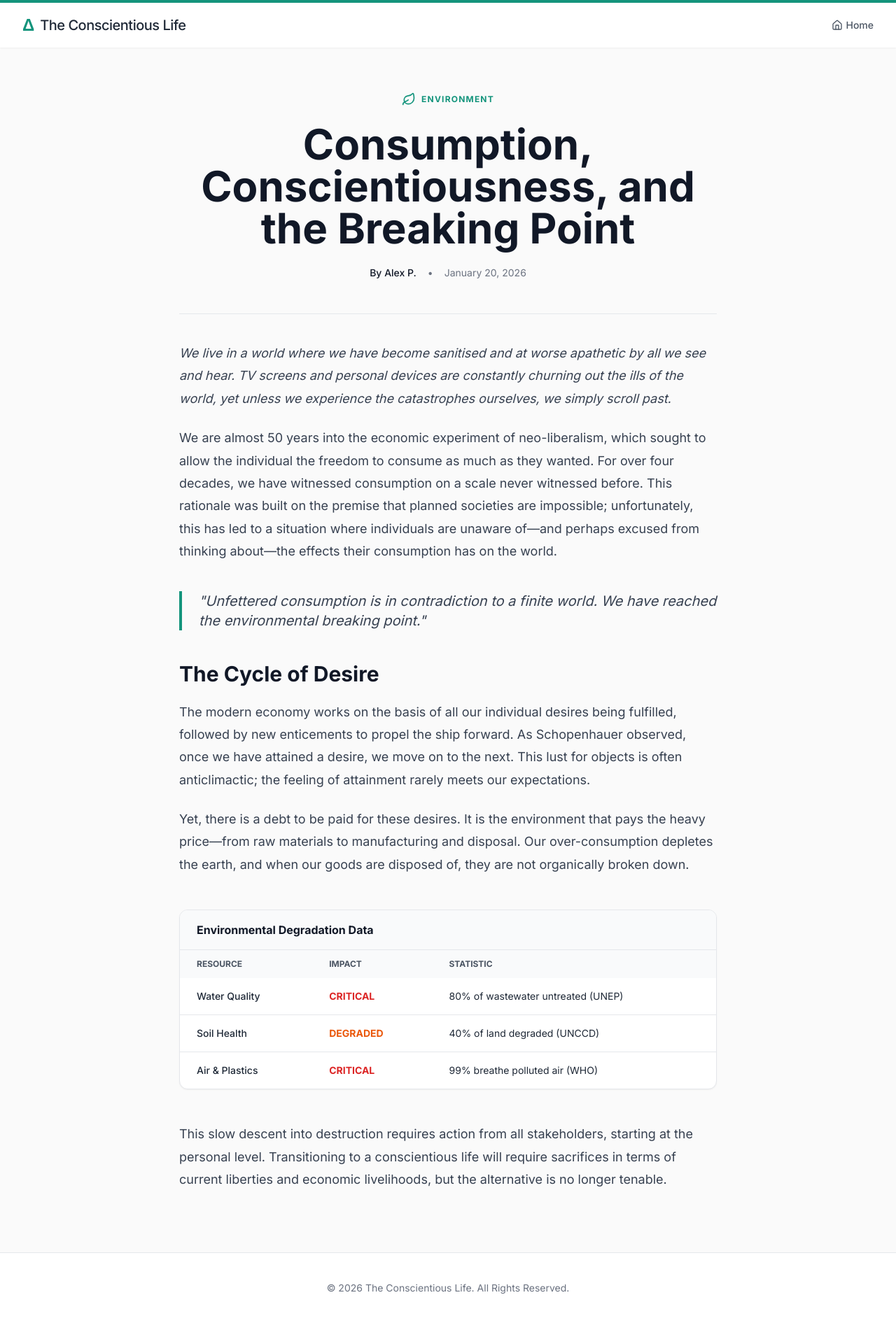
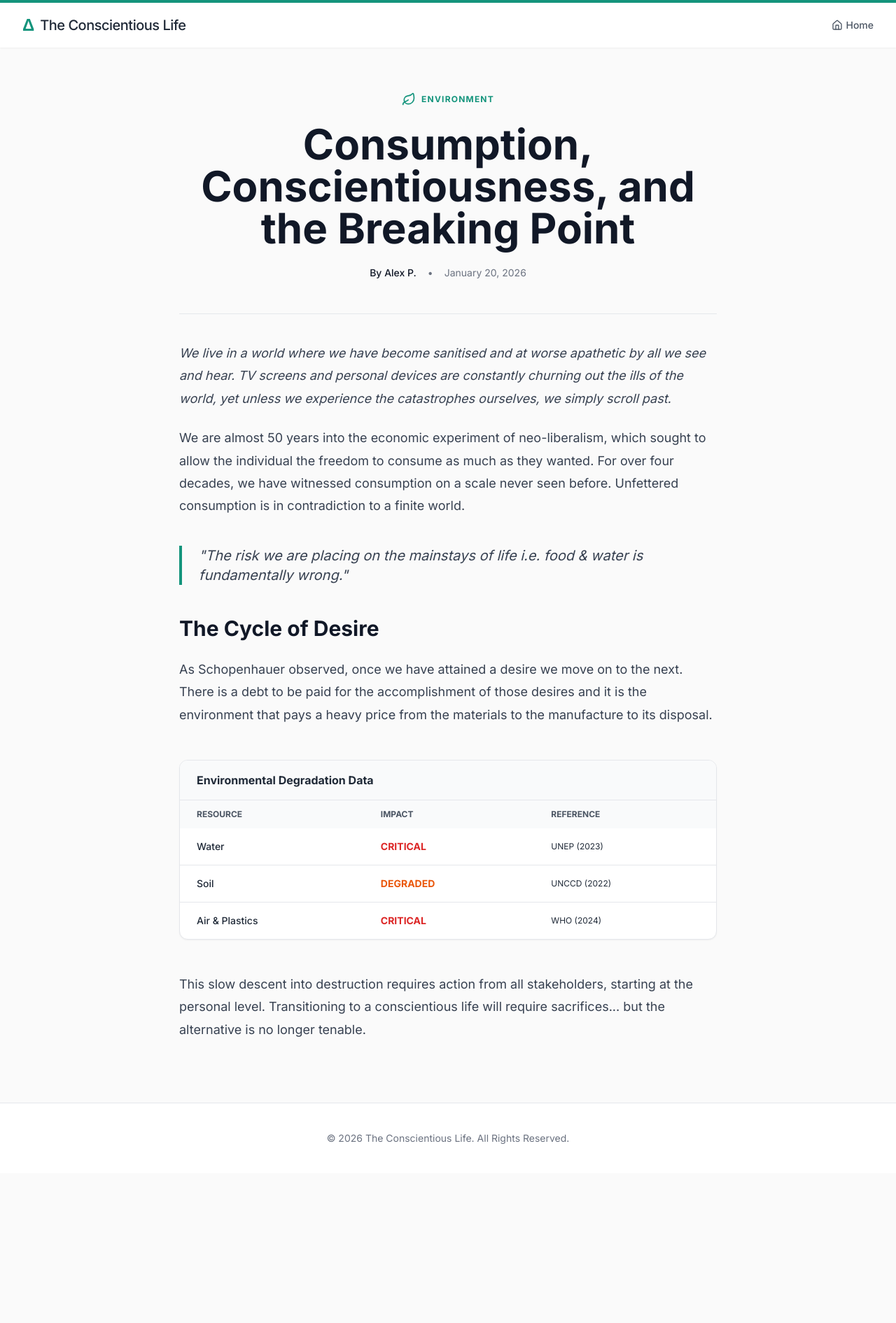
Before and after one commit to theconscientiouslife1-coder/TheCL, a Jekyll site: the page the_environment_main_article.html, which Jekyll copies as it is, in a window 1280 px wide. Shown: the whole page at 70% size. Built offline with Jekyll 4.4.1, drawn with Linux system fonts in a browser that asks for light colours; nearby versions of some CDN libraries; after the commit the page ends 1677 px from its top, so only the background shows below that.

Commit message:
FIX: Ribbon, Table, and Word Content

```diff
--- a/the_environment_main_article.html
+++ b/the_environment_main_article.html
@@ -12,8 +12,8 @@
     <style>
         body { font-family: 'Inter', sans-serif; display: flex; flex-direction: column; min-height: 100vh; }
         .flex-grow { flex-grow: 1; }
-        .article-content h2 { font-size: 1.875rem; font-weight: 700; margin-top: 2.5rem; margin-bottom: 1rem; color: #111827; }
-        .article-content p { margin-bottom: 1.5rem; line-height: 1.8; color: #374151; font-size: 1.125rem; }
+        .article-text h2 { font-size: 1.875rem; font-weight: 700; margin-top: 2.5rem; margin-bottom: 1.25rem; color: #111827; }
+        .article-text p { margin-bottom: 1.5rem; line-height: 1.8; color: #374151; font-size: 1.125rem; }
     </style>
 </head>
 <body class="bg-neutral-50 text-gray-800">
@@ -50,55 +50,51 @@
                     </div>
                 </header>
 
-                <div class="article-content border-t border-gray-200 pt-10">
+                <div class="article-text border-t border-gray-200 pt-10">
                     <p class="text-2xl text-gray-600 italic mb-10 leading-relaxed">
                         We live in a world where we have become sanitised and at worse apathetic by all we see and hear. TV screens and personal devices are constantly churning out the ills of the world, yet unless we experience the catastrophes ourselves, we simply scroll past.
                     </p>
 
-                    <p>We are almost 50 years into the economic experiment of neo-liberalism, which sought to allow the individual the freedom to consume as much as they wanted. For over four decades, we have witnessed consumption on a scale never witnessed before. This rationale was built on the premise that planned societies are impossible; unfortunately, this has led to a situation where individuals are unaware of—and perhaps excused from thinking about—the effects their consumption has on the world.</p>
+                    <p>We are almost 50 years into the economic experiment of neo-liberalism, which sought to allow the individual the freedom to consume as much as they wanted. For over four decades, we have witnessed consumption on a scale never seen before. Unfettered consumption is in contradiction to a finite world.</p>
 
                     <blockquote class="border-l-4 border-[#14947c] pl-6 my-10 italic text-xl text-gray-700">
-                        "Unfettered consumption is in contradiction to a finite world. We have reached the environmental breaking point."
+                        "The risk we are placing on the mainstays of life i.e. food & water is fundamentally wrong."
                     </blockquote>
 
                     <h2>The Cycle of Desire</h2>
-                    <p>The modern economy works on the basis of all our individual desires being fulfilled, followed by new enticements to propel the ship forward. As Schopenhauer observed, once we have attained a desire, we move on to the next. This lust for objects is often anticlimactic; the feeling of attainment rarely meets our expectations.</p>
-
-                    <p>Yet, there is a debt to be paid for these desires. It is the environment that pays the heavy price—from raw materials to manufacturing and disposal. Our over-consumption depletes the earth, and when our goods are disposed of, they are not organically broken down.</p>
+                    <p>As Schopenhauer observed, once we have attained a desire we move on to the next. There is a debt to be paid for the accomplishment of those desires and it is the environment that pays a heavy price from the materials to the manufacture to its disposal.</p>
 
                     <div class="my-12 bg-white border border-gray-200 rounded-xl overflow-hidden shadow-sm">
-                        <div class="bg-gray-50 px-6 py-4 border-b border-gray-200">
-                            <h3 class="font-bold text-gray-900">Environmental Degradation Data</h3>
-                        </div>
+                        <div class="bg-gray-50 px-6 py-4 border-b border-gray-200 font-bold">Environmental Degradation Data</div>
                         <table class="w-full text-left text-sm">
                             <thead class="bg-gray-50 text-gray-600 uppercase text-xs">
                                 <tr>
                                     <th class="px-6 py-3">Resource</th>
                                     <th class="px-6 py-3">Impact</th>
-                                    <th class="px-6 py-3">Statistic</th>
+                                    <th class="px-6 py-3">Reference</th>
                                 </tr>
                             </thead>
                             <tbody class="divide-y divide-gray-200">
                                 <tr>
-                                    <td class="px-6 py-4 font-medium">Water Quality</td>
-                                    <td class="px-6 py-4 text-red-600 font-bold uppercase">Critical</td>
-                                    <td class="px-6 py-4">80% of wastewater untreated (UNEP)</td>
+                                    <td class="px-6 py-4 font-medium">Water</td>
+                                    <td class="px-6 py-4 text-red-600 font-bold">CRITICAL</td>
+                                    <td class="px-6 py-4 text-xs">UNEP (2023)</td>
                                 </tr>
                                 <tr>
-                                    <td class="px-6 py-4 font-medium">Soil Health</td>
-                                    <td class="px-6 py-4 text-orange-600 font-bold uppercase">Degraded</td>
-                                    <td class="px-6 py-4">40% of land degraded (UNCCD)</td>
+                                    <td class="px-6 py-4 font-medium">Soil</td>
+                                    <td class="px-6 py-4 text-orange-600 font-bold">DEGRADED</td>
+                                    <td class="px-6 py-4 text-xs">UNCCD (2022)</td>
                                 </tr>
                                 <tr>
                                     <td class="px-6 py-4 font-medium">Air & Plastics</td>
-                                    <td class="px-6 py-4 text-red-600 font-bold uppercase">Critical</td>
-                                    <td class="px-6 py-4">99% breathe polluted air (WHO)</td>
+                                    <td class="px-6 py-4 text-red-600 font-bold">CRITICAL</td>
+                                    <td class="px-6 py-4 text-xs">WHO (2024)</td>
                                 </tr>
                             </tbody>
                         </table>
                     </div>
 
-                    <p>This slow descent into destruction requires action from all stakeholders, starting at the personal level. Transitioning to a conscientious life will require sacrifices in terms of current liberties and economic livelihoods, but the alternative is no longer tenable.</p>
+                    <p>This slow descent into destruction requires action from all stakeholders, starting at the personal level. Transitioning to a conscientious life will require sacrifices... but the alternative is no longer tenable.</p>
                 </div>
             </article>
         </div>
```
